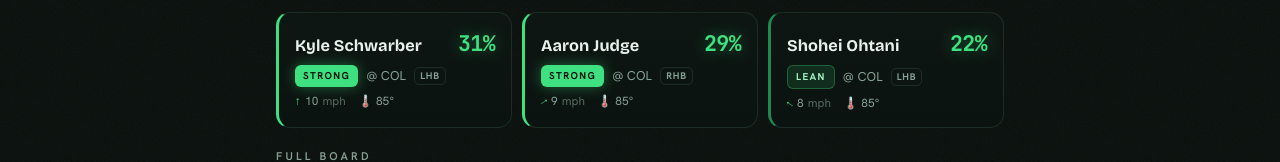
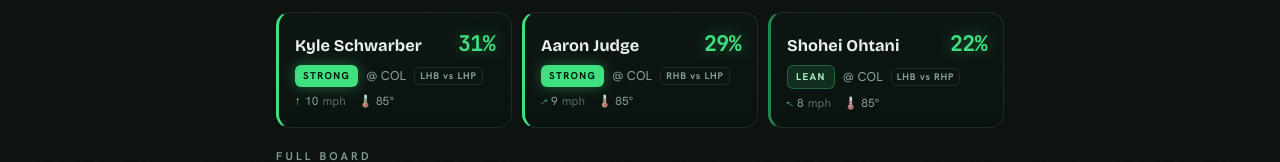
Before and after one commit to ghostdemonx0-netizen/prop-predict, a Next.js app in the folder web/: page / in a window 1280 px wide. Shown: the part 283-445 px from the top of the page. Built offline with nearby package versions, Linux system fonts and the light colour scheme.

Commit message:
feat: show 'RHB vs LHP' (batter hand vs facing pitcher) on HR cards

```diff
--- a/web/app/page.tsx
+++ b/web/app/page.tsx
@@ -39,7 +39,7 @@
     prob: r.probability,
     detail: `@ ${r.park}`,
     href: `/player/hr/${encodeURIComponent(r.player)}`,
-    hand: batHand(r.bats),
+    hand: r.bats ? `${batHand(r.bats)}${r.vs ? ` vs ${pitchHand(r.vs.throws)}` : ""}` : undefined,
     windOut: r.wind_out_mph,
     windMph: r.wind_mph,
     windDir: r.wind_dir,
```
